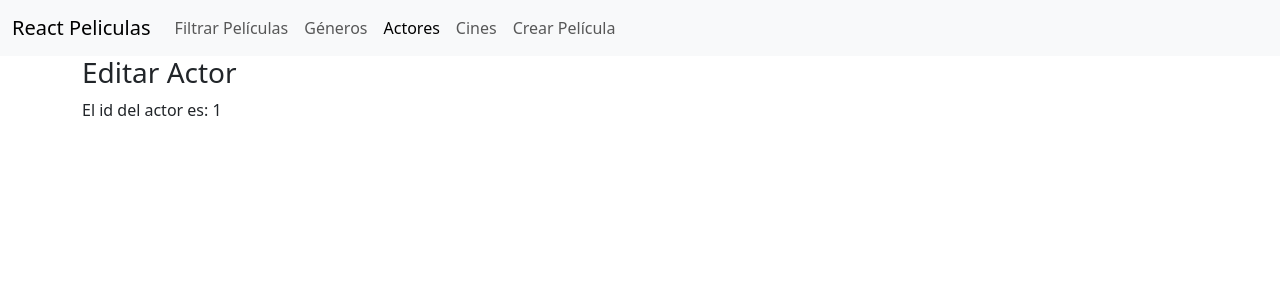
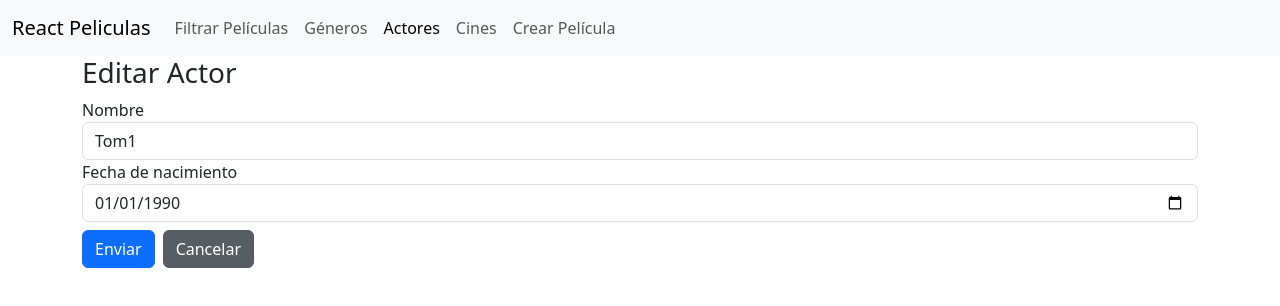
Before and after one commit to JazzielGod/React---ASP.NET-Core, a React (Vite) app in the folder react-peliculas/: page /actores/editar/1 in a window 1280 px wide. Shown: the top 306 px of the page. Built offline with nearby package versions, Linux system fonts and the light colour scheme.

Commit message:
Agregar componentes para crear y editar actores; implementar formulario y modelo de datos

```diff
--- a/react-peliculas/src/features/actores/componentes/CrearActor.tsx
+++ b/react-peliculas/src/features/actores/componentes/CrearActor.tsx
@@ -1,5 +1,18 @@
+import type { SubmitHandler } from "react-hook-form";
+import type ActorCreacion from "../modelos/ActorCreacion.model";
+import FormularioActor from "./FormularioActor";
+
+const onSubmit: SubmitHandler<ActorCreacion> = async (data) => {
+    console.log("Creando datos de actor...");
+    await new Promise(resolve => setTimeout(resolve, 2000));
+    console.log(data);
+}
+
 export default function CrearActor() {
     return (
-        <h3>Crear Actor</h3>
+        <>
+            <h3>Crear Actor</h3>
+            <FormularioActor onSubmit={onSubmit} />
+        </>
     )
 }
--- a/react-peliculas/src/features/actores/componentes/EditarActor.tsx
+++ b/react-peliculas/src/features/actores/componentes/EditarActor.tsx
@@ -1,12 +1,33 @@
 import { useParams } from "react-router";
+import type ActorCreacion from "../modelos/ActorCreacion.model";
+import { useEffect, useState } from "react";
+import Cargando from "../../../componentes/Cargando";
+import type { SubmitHandler } from "react-hook-form";
+import FormularioActor from "./FormularioActor";
 
 export default function EditarActor() {
     const { id } = useParams();
+    const [modelo, setModelo] = useState<ActorCreacion | undefined>(undefined);
+
+    useEffect(() => {
+        const timerId = setTimeout(() => {
+            setModelo({
+                nombre: "Tom" + id,
+                fechaNacimiento: "1990-01-01"
+            });
+        }, 1000);
+        return () => clearTimeout(timerId);
+    }, [id]);
+    const onSubmit: SubmitHandler<ActorCreacion> = async (data) => {
+        console.log("Editando datos de actor...");
+        await new Promise(resolve => setTimeout(resolve, 2000));
+        console.log(data);
+    }
 
     return (
         <>
             <h3>Editar Actor</h3>
-            <p>El id del actor es: {id}</p>
+            {modelo ? <FormularioActor modelo={modelo} onSubmit={onSubmit} /> : <Cargando />}
         </>
     )
 }
--- /dev/null
+++ b/react-peliculas/src/features/actores/componentes/FormularioActor.tsx
@@ -0,0 +1,41 @@
+import { useForm, type SubmitHandler } from "react-hook-form";
+import type ActorCreacion from "../modelos/ActorCreacion.model";
+import Boton from "../../../componentes/Boton";
+import { NavLink } from "react-router";
+
+export default function FormularioActor(props: FormularioActorProps) {
+
+    const {register,handleSubmit, formState: {errors, isValid, isSubmitting}}
+        = useForm<ActorCreacion>({defaultValues: props.modelo ?? {nombre: ""}});
+
+    return (
+        <form onSubmit={handleSubmit(props.onSubmit)}>
+            <div className="form-group">
+                <label htmlFor="nombre">Nombre</label>
+                <input type="text" id="nombre" autoComplete="off" className="form-control" {...register("nombre")} />
+                {errors.nombre && <p className="error">{errors.nombre.message}</p>}
+            </div>
+
+            <div className="form-group">
+                <label htmlFor="fechaNacimiento">Fecha de nacimiento</label>
+                <input type="date" id="fechaNacimiento" autoComplete="off" className="form-control" {...register("fechaNacimiento")} />
+                {errors.fechaNacimiento && <p className="error">{errors.fechaNacimiento.message}</p>}
+            </div>
+
+            <div className="mt-2">
+                <Boton type="submit" disabled={!isValid || isSubmitting}>
+                    {isSubmitting ? "Enviando..." : "Enviar"}
+                </Boton>
+                <NavLink className="btn btn-secondary ms-2" to="/actores">
+                    Cancelar
+                </NavLink>
+            </div>
+        </form>
+    )
+}
+
+
+interface FormularioActorProps{
+    modelo?: ActorCreacion;
+    onSubmit: SubmitHandler<ActorCreacion>;
+}
--- /dev/null
+++ b/react-peliculas/src/features/actores/modelos/ActorCreacion.model.ts
@@ -0,0 +1,4 @@
+export default interface ActorCreacion{
+    nombre: string;
+    fechaNacimiento: string;
+}
```
